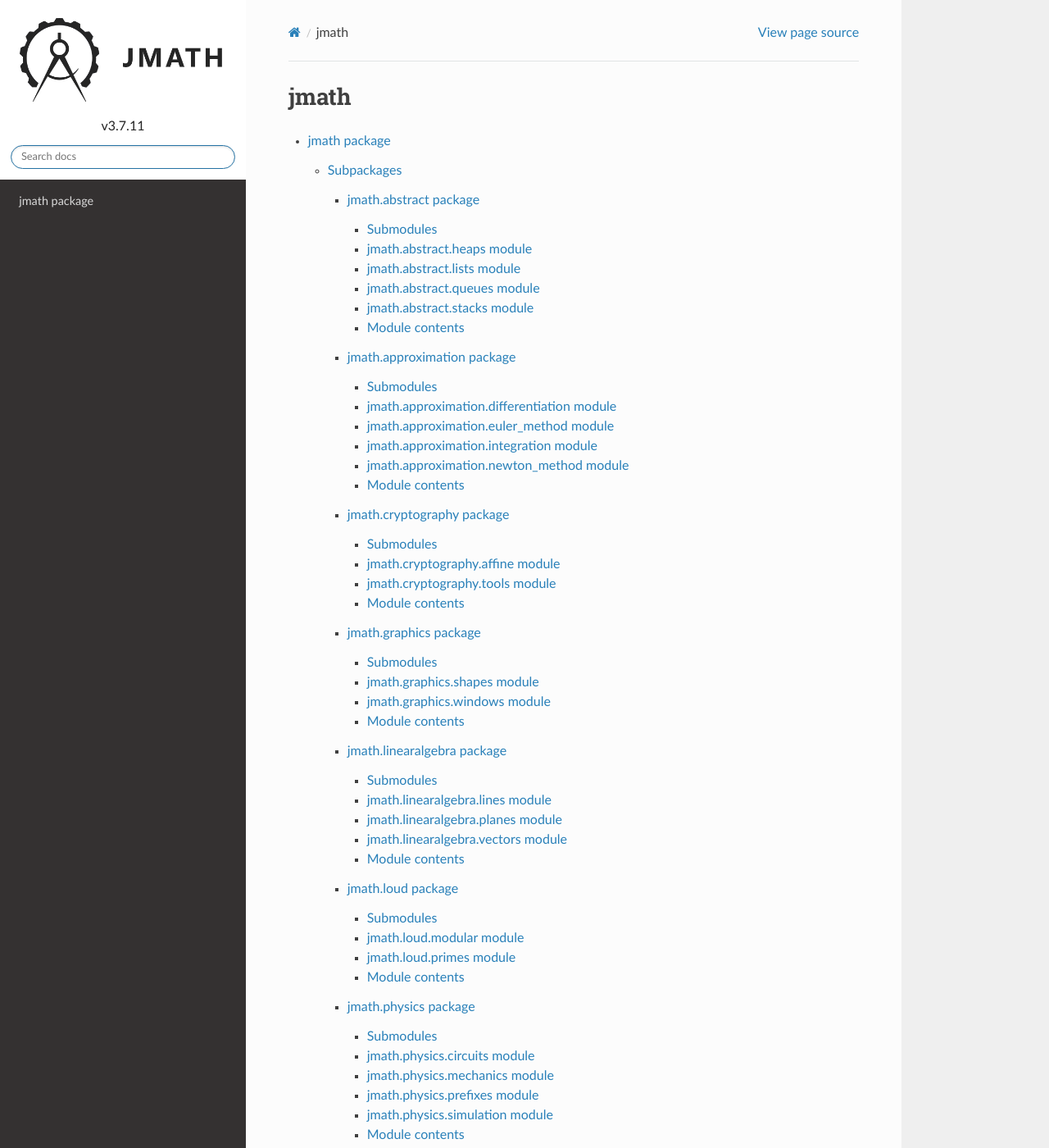
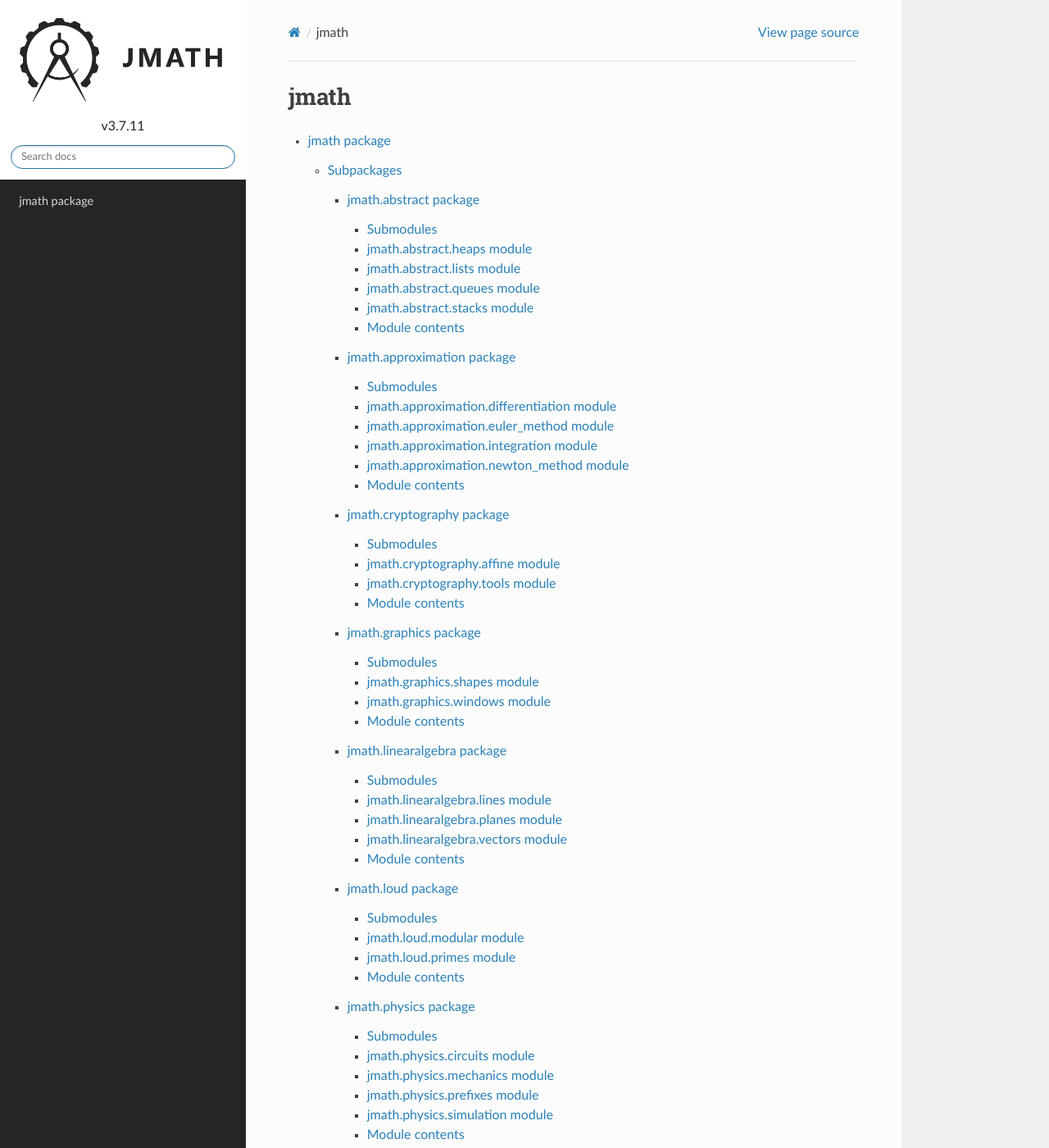
Before and after one commit to JHay0112/jmath, a Sphinx documentation site: the page built from docs/source/index.rst, in a window 1280 px wide and 1400 px high. Shown: the whole window at 82% size. Built offline with Sphinx 7.4.7 and the Read the Docs theme 2.0.0, drawn with Linux system fonts in a browser that asks for light colours.

Commit message:
Final colour change

```diff
--- a/docs/source/_static/css/styles.css
+++ b/docs/source/_static/css/styles.css
@@ -1,3 +1,13 @@
+/*
+    Custom CSS for jmath docs
+*/
+
+/* Sidebar colour */
+nav.wy-nav-side {
+    background: #252525 !important;
+}
+
+/* Version Number */
 div.version {
     color: #252525 !important;
 }
```
